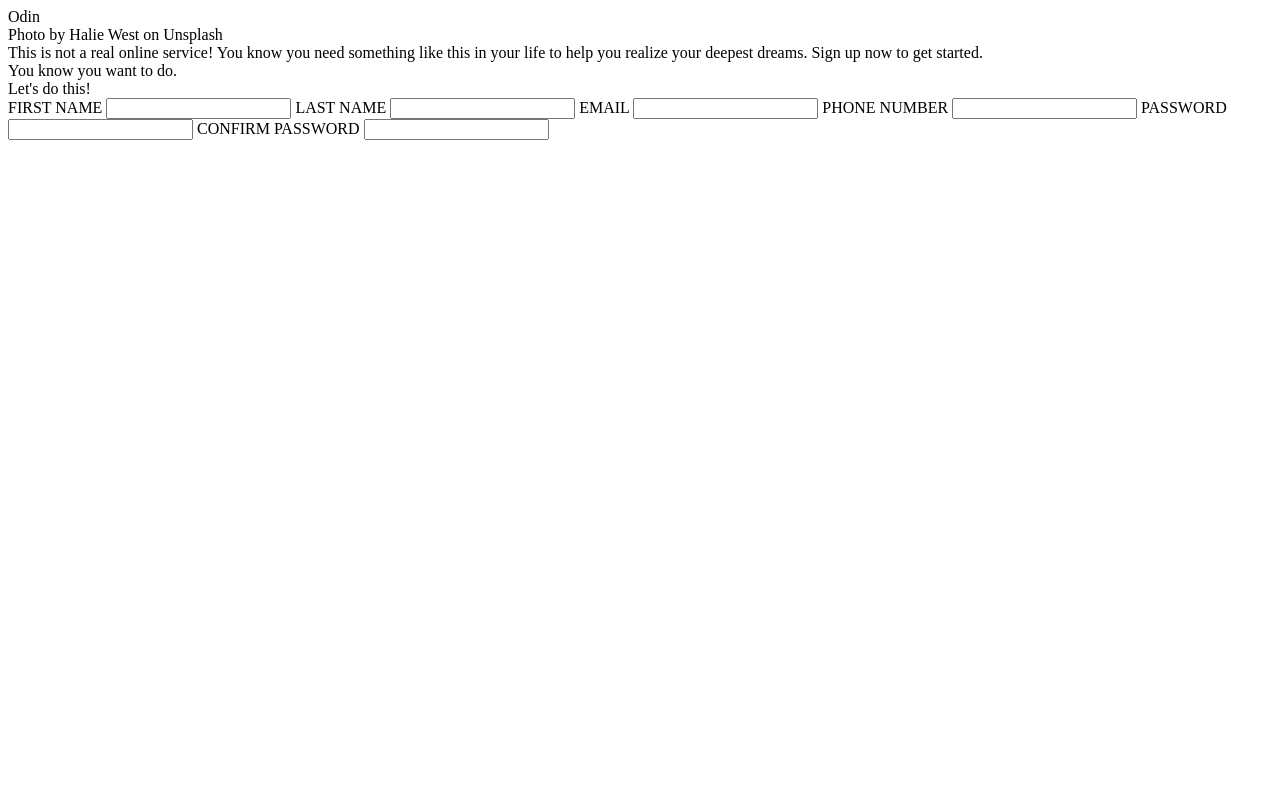
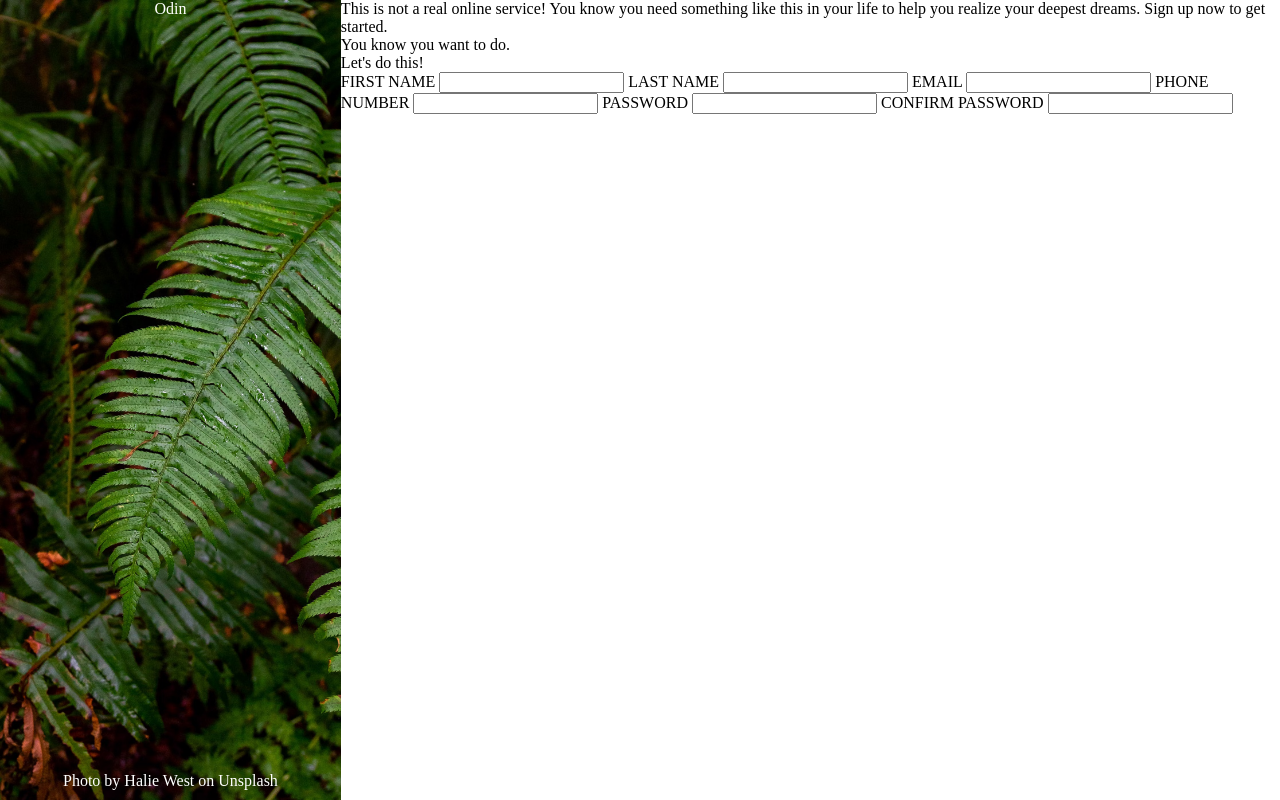
Before and after one commit to oly19/sign-up-form, a plain HTML site: page index.html in a window 1280 px wide. Drawn offline with Linux system fonts and the light colour scheme.

Commit message:
add basic css template with flex model

```diff
--- a/index.html
+++ b/index.html
@@ -8,7 +8,7 @@
 </head>
 <body>
     <div id="left-container">
-        <div id="logo-container">
+        <div id="left-container-header">
             <div id="left-container-logo">
 
             </div>
@@ -40,20 +40,20 @@
                 <label for="first-name">FIRST NAME</label>
                 <input type="text", id="first-name", name="first-name">
 
-                <label for="first-name">LAST NAME</label>
-                <input type="text", id="first-name", name="first-name">
+                <label for="last-name">LAST NAME</label>
+                <input type="text", id="last-name", name="last-name">
 
-                <label for="first-name">EMAIL</label>
-                <input type="text", id="first-name", name="first-name">
+                <label for="email">EMAIL</label>
+                <input type="email", id="email", name="email">
 
-                <label for="first-name">PHONE NUMBER</label>
-                <input type="text", id="first-name", name="first-name">
+                <label for="phone-number">PHONE NUMBER</label>
+                <input type="tel" id="phone-number", name="phone-number">
 
-                <label for="first-name">PASSWORD</label>
-                <input type="text", id="first-name", name="first-name">
+                <label for="password">PASSWORD</label>
+                <input type="password", id="password", name="password">
 
-                <label for="first-name">CONFIRM PASSWORD</label>
-                <input type="text", id="first-name", name="first-name">
+                <label for="confirm-password">CONFIRM PASSWORD</label>
+                <input type="password", id="confirm-password", name="confirm-password">
             </form>
         </div>
 
--- a/style.css
+++ b/style.css
@@ -0,0 +1,33 @@
+*, *::before, *::after {
+    box-sizing: border-box;
+    margin: 0;
+}
+
+img {
+    display: block;
+    max-width: 100%;
+}
+
+body {
+    display: flex;
+    align-items: stretch;
+    min-height: 100vh;
+}
+
+#left-container {
+    flex: 1 1 50%;
+    display: flex;
+    flex-direction: column;
+
+    justify-content: space-between;
+    align-items: center;
+
+    background-image: url(background-img.avif);
+    background-size: cover;
+
+    color: white;
+}
+
+#left-container-footer {
+    margin: 10px;
+}
```
